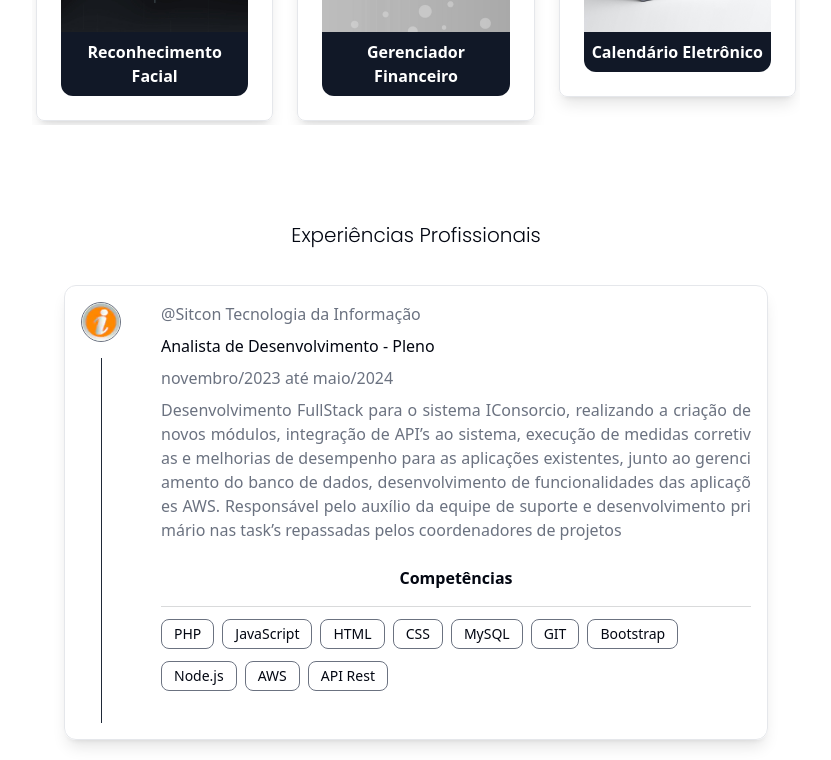
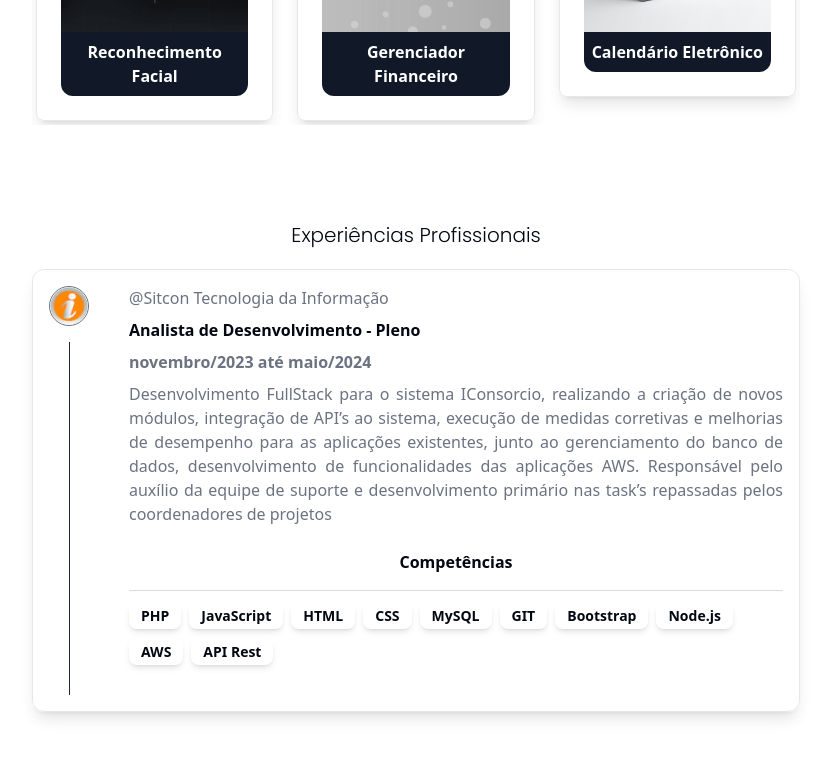
Before and after one commit to taynanhott/portfolio, a Next.js app: page /home in a window 1280 px wide. Shown: the part 1060-1820 px from the top of the page, without its empty margins (224-1055 px from the left). Built offline with nearby package versions, Linux system fonts and the light colour scheme.

Commit message:
animate work experience

```diff
--- a/src/app/home/page.tsx
+++ b/src/app/home/page.tsx
@@ -19,11 +19,11 @@ export default function Home() {
           <CarouselPlugin />
         </div>
       </div>
-      <section className="container max-w-3xl flex gap-10 md:gap-4 lg:gap-16 flex-col md:flex-row">
-        <div className="flex flex-col gap-4">
+      <section className="max-w-3xl mx-auto flex gap-10 md:gap-4 lg:gap-16 flex-col md:flex-row">
+        <div className="flex flex-col">
           <Experience />
         </div>
       </section>
-    </div >
+    </div>
   );
 }
--- a/src/components/Html/Body/Experience/experience.tsx
+++ b/src/components/Html/Body/Experience/experience.tsx
@@ -52,16 +52,15 @@ const cards: Props[] = [
 ];
 
 function Card({ cards }) {
-    const listCard = cards.map((card: Props, indice: number) => {
-
+    const listCard = cards.map((card: Props) => {
         return (
-            <div key={indice}>
+            <div key={card.title}>
                 <motion.div
                     className="mb-12 backdrop-blur-sm rounded-xl border shadow-lg p-4"
-                    initial={{ opacity: 0 }}
-                    whileInView={{ opacity: 1, x: 0 }}
-                    exit={{ opacity: 0, x: -100 }}
-                    transition={{ duration: 2 }}
+                    initial={{ opacity: 0, y: 50 }}
+                    whileInView={{ opacity: 1, y: 0 }}
+                    exit={{ opacity: 0, y: 50 }}
+                    transition={{ duration: 0.5 }}
                 >
                     <div className="lg:grid grid-cols-[40px,1fr] gap-4 md:gap-10">
                         <div className="flex flex-col items-center gap-4">
@@ -86,14 +85,22 @@ function Card({ cards }) {
                                     target="_blank"
                                     rel="noreferrer"
                                     className="text-gray-500 hover:text-inherit transition-colors">@{card.title}</a>
-                                <h4 className="">{card.office}</h4>
-                                <span className="text-gray-500">{card.datain} até {card.dataout == undefined ? `atualmente` : card.dataout}</span>
-                                <p className="text-gray-500 text-justify break-all">{card.text}</p>
+                                <h4 className="font-bold">{card.office}</h4>
+                                <span className="text-gray-500 font-semibold">{card.datain} até {card.dataout == undefined ? `atualmente` : card.dataout}</span>
+                                <p className="text-gray-500 text-justify hyphens-auto">{card.text}</p>
                             </div>
                             <p className=" mb-3 mt-6 font-semibold">Competências<div className="w-full border-b border-current opacity-15 p-2"></div></p>
                             <div className="flex gap-x-2 gap-y-3 flex-wrap mb-8">
                                 {card.tech.map((attribute: string, index: number) => (
-                                    <span key={index} className="border-gray-500 border bg-inherit text-sm py-1 px-3 rounded-lg">{attribute}</span>
+                                    <motion.span
+                                        key={`tech-${index}`}
+                                        whileInView={{ opacity: 1, scale: 1 }}
+                                        initial={{ opacity: 0, scale: 0 }}
+                                        exit={{ opacity: 0, scale: 0 }}
+                                        transition={{ duration: 0.5, delay: index * 0.1 }}
+                                    >
+                                        <span className="backdrop-blur-xl rounded-lg font-bold shadow-md p-4 text-sm py-1 px-3">{attribute}</span>
+                                    </motion.span>
                                 ))}
                             </div>
                         </div>
@@ -112,7 +119,7 @@ export default function Experience() {
                 <h1>Experiências Profissionais</h1>
             </div>
 
-            <ul className="max-w-3xl mt-5 text-center mx-auto items-center">
+            <ul className="mt-5 text-center mx-auto items-center">
                 <Card cards={cards} />
             </ul >
         </>
--- a/src/components/Html/Body/Presentation/presentation.tsx
+++ b/src/components/Html/Body/Presentation/presentation.tsx
@@ -51,10 +51,10 @@ function Icon({ tecnologias }: IconProps) {
 export default function Presentation() {
     return (
         <motion.div
-            initial={{ opacity: 0 }}
-            whileInView={{ opacity: 1, x: 0 }}
-            exit={{ opacity: 0, x: -100 }}
-            transition={{ duration: 2 }}
+            initial={{ opacity: 0, y: 50 }}
+            whileInView={{ opacity: 1, y: 0 }}
+            exit={{ opacity: 0, y: 50 }}
+            transition={{ duration: 0.5 }}
         >
             <div className="max-w-3xl mx-auto backdrop-blur-sm rounded-xl border shadow-lg mt-8 lg:mt-12 grid grid-cols-1 lg:grid-cols-2 p-6 items-center">
                 <div className="flex justify-center">
--- a/src/components/Html/Body/Title/title.tsx
+++ b/src/components/Html/Body/Title/title.tsx
@@ -4,11 +4,11 @@ import { motion } from "framer-motion";
 
 const Lista = ({ tecnologias }: { tecnologias: string[] }) => {
 
-    let contador = 2;
+    let contador = 1;
 
     const listaJSX = tecnologias.map((elemento, indice) => {
 
-      contador += 2;
+      contador += 1;
       const duration = contador;
       const isLast = indice === tecnologias.length - 1;
 
--- a/src/components/Html/Header/head.tsx
+++ b/src/components/Html/Header/head.tsx
@@ -3,7 +3,7 @@ import Link from "next/link";
 
 export function Head() {
     return (
-        <div className="z-20 relative border shadow-lg backdrop-blur-sm flex items-center justify-center py-4 mb-24">
+        <div className="z-20 relative border shadow-lg backdrop-blur-sm flex items-center justify-center py-4 mb-12 lg:mb-24">
             <a href="https://taynan.dev" target="_self" className="font-bold text-xl ml-auto pl-20 lg:text-2xl">
                 <p >Portfólio</p>
             </a>
```
